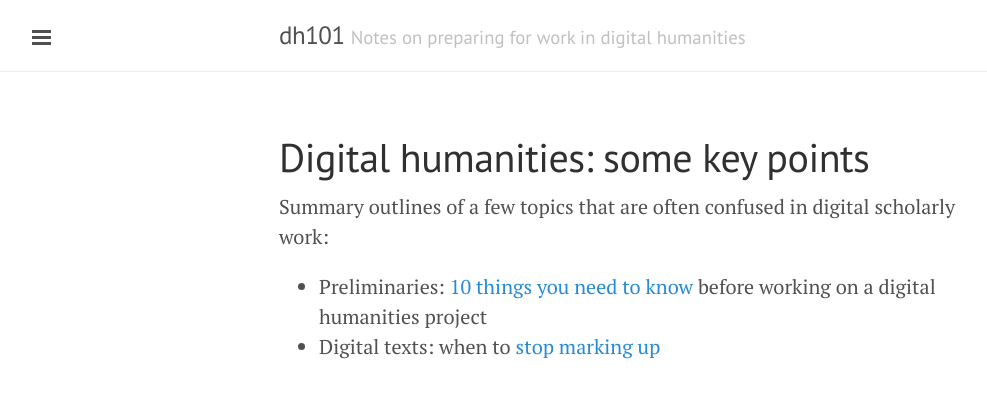
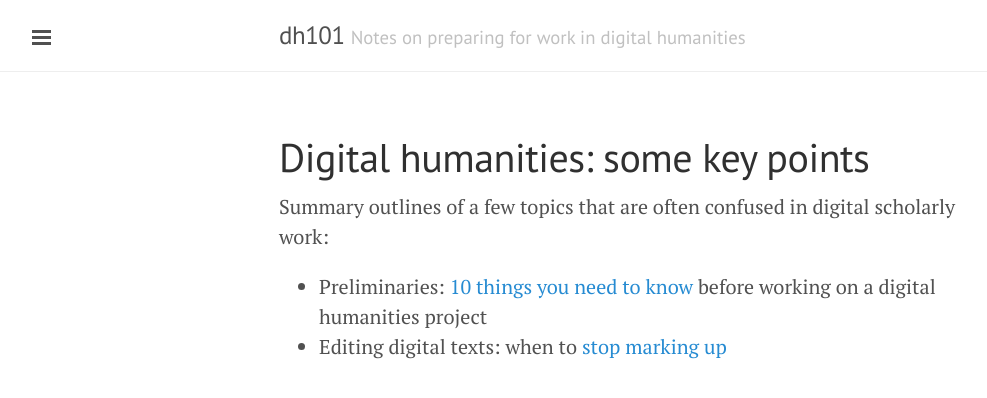
Before and after one commit to neelsmith/dh101, a Jekyll site: the page built from index.md, in a window 1280 px wide. Shown: the top 398 px of the page, without its empty margins (1-988 px from the left). Built offline with Jekyll 4.4.1, drawn with Linux system fonts in a browser that asks for light colours; Markdown is read by kramdown in place of the engine named in the settings.

Commit message:
Clarify phrase

```diff
--- a/index.md
+++ b/index.md
@@ -6,4 +6,4 @@ title: "Digital humanities: some key points"
 Summary outlines of a few topics that are often confused in digital scholarly work:
 
 - Preliminaries: [10 things you need to know ](checklist) before working on a digital humanities project
-- Digital texts: when to [stop marking up](markup)
+- Editing digital texts: when to [stop marking up](markup)
```
